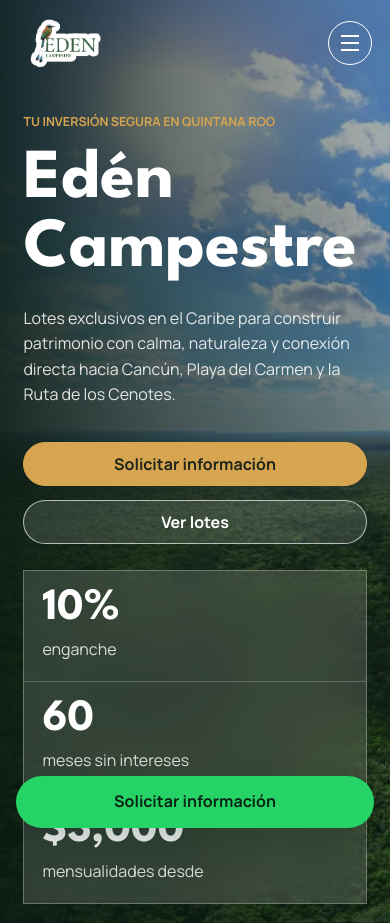
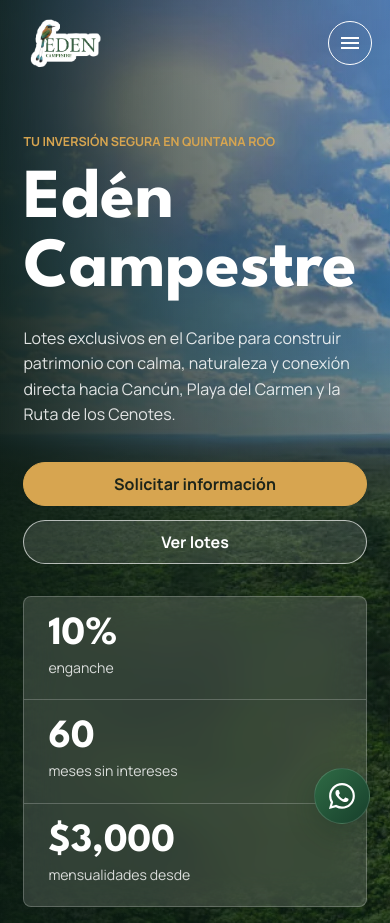
Before and after one commit to KushagraPrasad/eden_camestre, a website: page index.html in a window 390 px wide. Shown: the top 923 px of the page. Drawn offline with Linux system fonts and the light colour scheme.

Commit message:
design: mobile UI/UX improvements and floating WhatsApp CTA refinement

```diff
--- a/index.html
+++ b/index.html
@@ -221,7 +221,11 @@
     </div>
   </footer>
 
-  <a class="mobile-whatsapp" href="https://wa.me/529845811387?text=Hola,%20vi%20la%20p%C3%A1gina%20de%20Ed%C3%A9n%20Campestre%20y%20quiero%20m%C3%A1s%20informaci%C3%B3n" target="_blank" rel="noopener">Solicitar información</a>
+  <a class="mobile-whatsapp" href="https://wa.me/529845811387?text=Hola,%20vi%20la%20p%C3%A1gina%20de%20Ed%C3%A9n%20Campestre%20y%20quiero%20m%C3%A1s%20informaci%C3%B3n" target="_blank" rel="noopener" aria-label="Contactar por WhatsApp">
+    <svg width="26" height="26" viewBox="0 0 16 16" fill="currentColor" aria-hidden="true">
+      <path d="M13.601 2.326A7.85 7.85 0 0 0 7.994 0C3.627 0 .068 3.558.064 7.926c0 1.399.366 2.76 1.057 3.965L0 16l4.204-1.102a7.9 7.9 0 0 0 3.79.965h.004c4.368 0 7.926-3.558 7.93-7.93A7.9 7.9 0 0 0 13.6 2.326zM7.994 14.521a6.6 6.6 0 0 1-3.356-.92l-.24-.144-2.494.654.666-2.433-.156-.251a6.56 6.56 0 0 1-1.007-3.505c0-3.626 2.957-6.584 6.591-6.584a6.56 6.56 0 0 1 4.66 1.931 6.56 6.56 0 0 1 1.928 4.66c-.004 3.639-2.961 6.592-6.592 6.592m3.615-4.934c-.197-.099-1.17-.578-1.353-.646-.182-.065-.315-.099-.445.099-.133.197-.513.646-.627.775-.114.133-.232.148-.43.05-.197-.1-.836-.308-1.592-.985-.59-.525-.985-1.175-1.103-1.372-.114-.198-.011-.304.088-.403.087-.088.197-.232.296-.346.1-.114.133-.198.198-.33.065-.134.034-.248-.015-.347-.05-.099-.445-1.076-.612-1.47-.16-.389-.323-.335-.445-.34-.114-.007-.247-.007-.38-.007a.73.73 0 0 0-.529.247c-.182.198-.691.677-.691 1.654s.71 1.916.81 2.049c.098.133 1.394 2.132 3.383 2.992.47.205.84.326 1.129.418.475.152.904.129 1.246.08.38-.058 1.171-.48 1.338-.943.164-.464.164-.86.114-.943-.049-.084-.182-.133-.38-.232"/>
+    </svg>
+  </a>
 
   <script src="script.js"></script>
 </body>
--- a/styles.css
+++ b/styles.css
@@ -661,19 +661,30 @@
 
 .mobile-whatsapp {
   position: fixed;
-  right: 16px;
-  bottom: 16px;
-  left: 16px;
+  right: 20px;
+  bottom: 20px;
   z-index: 30;
   display: none;
-  min-height: 52px;
+  width: 56px;
+  height: 56px;
   align-items: center;
   justify-content: center;
-  border-radius: 999px;
-  background: #25d366;
-  color: #0b2515;
-  font-weight: 900;
-  box-shadow: 0 16px 34px rgba(16, 42, 29, 0.28);
+  border-radius: 50%;
+  background: linear-gradient(135deg, var(--leaf), var(--forest));
+  color: var(--white);
+  box-shadow: 0 10px 28px rgba(16, 42, 29, 0.32);
+  border: 1px solid rgba(255, 255, 255, 0.14);
+  transition: transform 180ms ease, box-shadow 180ms ease;
+}
+
+.mobile-whatsapp:hover,
+.mobile-whatsapp:focus {
+  transform: translateY(-2px);
+  box-shadow: 0 14px 34px rgba(16, 42, 29, 0.42);
+}
+
+.mobile-whatsapp svg {
+  flex-shrink: 0;
 }
 
 @media (max-width: 980px) {
@@ -683,29 +694,61 @@
   }
 
   .menu-toggle {
-    display: grid;
-    gap: 5px;
+    position: relative;
+    display: block;
     width: 44px;
     height: 44px;
     border: 1px solid currentColor;
     border-radius: 50%;
-    place-content: center;
     background: transparent;
     color: inherit;
+    cursor: pointer;
   }
 
   .menu-toggle span {
+    position: absolute;
+    left: 12px;
     display: block;
     width: 18px;
     height: 2px;
     background: currentColor;
+    transition: transform 0.2s cubic-bezier(0.4, 0, 0.2, 1), opacity 0.2s ease, top 0.2s cubic-bezier(0.4, 0, 0.2, 1);
+  }
+
+  .menu-toggle span:nth-child(1) {
+    top: 15px;
+  }
+
+  .menu-toggle span:nth-child(2) {
+    top: 20px;
+  }
+
+  .menu-toggle span:nth-child(3) {
+    top: 25px;
+  }
+
+  /* Morph to X */
+  .menu-toggle[aria-expanded="true"] span:nth-child(1) {
+    top: 20px;
+    transform: rotate(45deg);
+  }
+
+  .menu-toggle[aria-expanded="true"] span:nth-child(2) {
+    opacity: 0;
+    transform: scaleX(0);
+  }
+
+  .menu-toggle[aria-expanded="true"] span:nth-child(3) {
+    top: 20px;
+    transform: rotate(-45deg);
   }
 
   .main-nav {
     position: absolute;
     top: 76px;
     right: 18px;
-    display: none;
+    display: flex;
+    flex-direction: column;
     min-width: 220px;
     padding: 18px;
     border: 1px solid var(--line);
@@ -713,11 +756,18 @@
     background: var(--paper);
     color: var(--ink);
     box-shadow: var(--shadow);
-    flex-direction: column;
+
+    /* Smooth transition */
+    opacity: 0;
+    visibility: hidden;
+    transform: translateY(-12px);
+    transition: opacity 0.22s cubic-bezier(0.4, 0, 0.2, 1), transform 0.22s cubic-bezier(0.4, 0, 0.2, 1), visibility 0.22s;
   }
 
   .main-nav.is-open {
-    display: flex;
+    opacity: 1;
+    visibility: visible;
+    transform: translateY(0);
   }
 
   .header-cta {
@@ -749,15 +799,12 @@
 }
 
 @media (max-width: 640px) {
-  body {
-    padding-bottom: 76px;
-  }
 
   .hero {
     min-height: auto;
-    padding-top: 112px;
-    padding-bottom: 34px;
-    gap: 26px;
+    padding-top: 132px;
+    padding-bottom: 38px;
+    gap: 32px;
   }
 
   .brand {
@@ -776,13 +823,24 @@
     font-size: 1rem;
   }
 
+  .hero-panel {
+    border-radius: var(--radius);
+    border: 1px solid rgba(255, 255, 255, 0.22);
+    overflow: hidden;
+  }
+
   .hero-panel div {
-    min-height: 88px;
-    padding: 18px;
+    min-height: auto;
+    padding: 20px 24px;
   }
 
   .hero-panel strong {
-    font-size: 2.8rem;
+    font-size: 2.5rem;
+  }
+
+  .hero-panel span {
+    margin-top: 4px;
+    font-size: 0.88rem;
   }
 
   .hero-actions,
```
